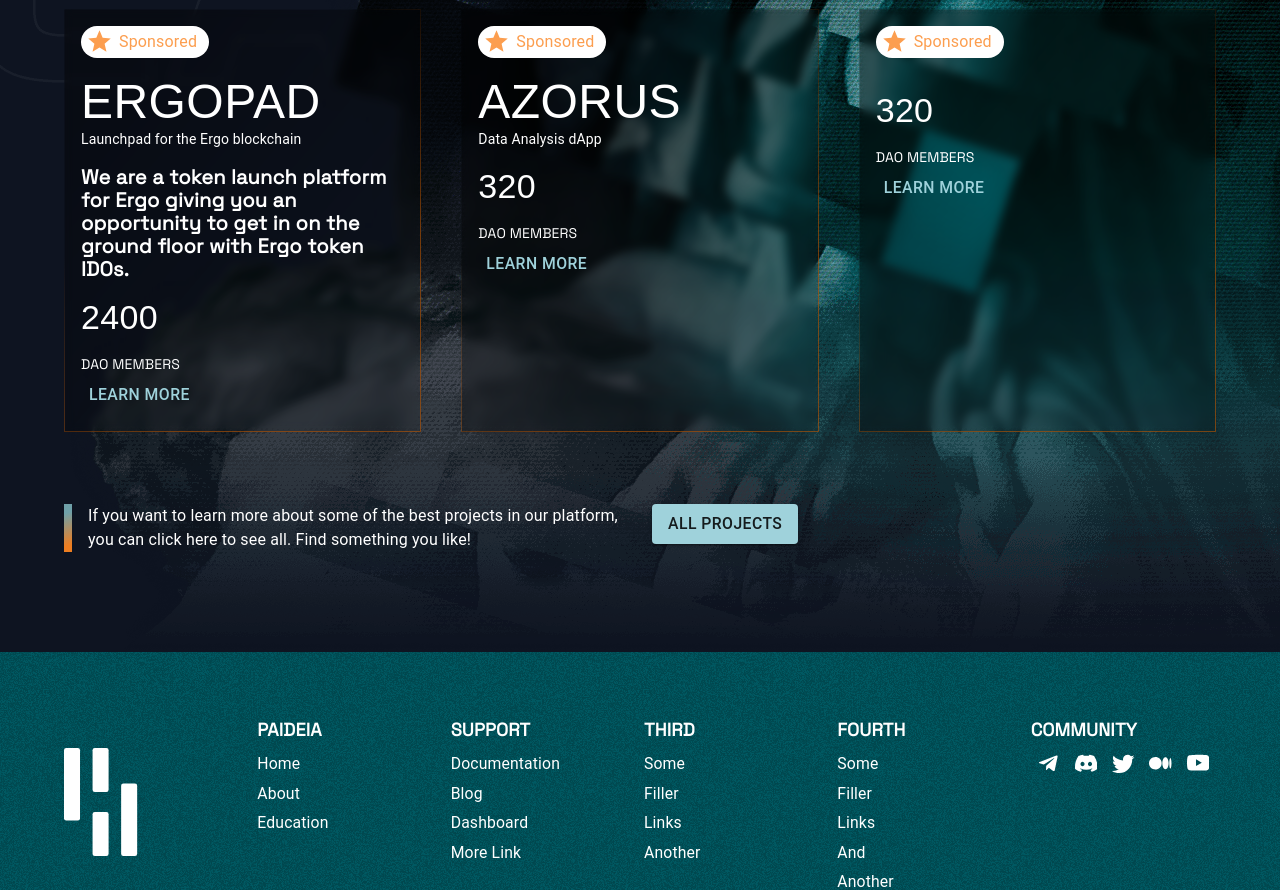
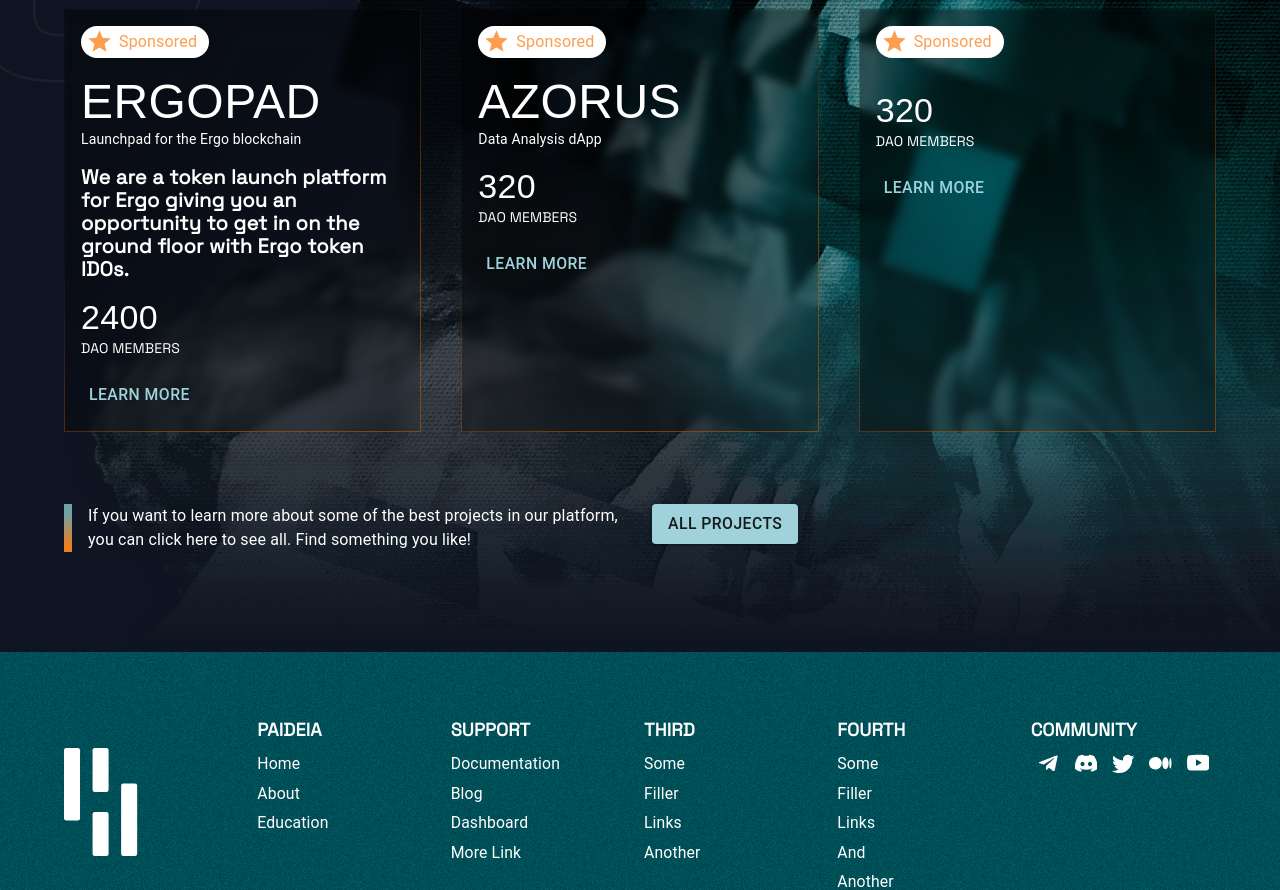
Before and after one commit to paideiadao/paideia-frontend, a Next.js app: page / in a window 1280 px wide. Shown: the part 7140-8030 px from the top of the page. Built offline with nearby package versions, Linux system fonts and the light colour scheme; a web font is replaced by a local one.

Commit message:
update featured spacing

```diff
--- a/components/landing/Featured.tsx
+++ b/components/landing/Featured.tsx
@@ -240,14 +240,15 @@ export default function Featured() {
                   <Typography sx={{ ...secondaryTitleStyle, lineHeight: '23px', textTransform: 'none', mb: '16px' }}>
                     {dao.body}
                   </Typography>
-                  <Typography sx={{...sponsoredSecondary, mb: '16px'}}>
+                  <Typography sx={{...sponsoredSecondary}}>
                     {dao.members}
                   </Typography>
                   <Typography
                     sx={{
                       fontSize: '14px',
                       fontFamily: '"Space Grotesk", sans-serif',
-                      textTransform: 'uppercase'
+                      textTransform: 'uppercase',
+                      mb: '16px'
                     }}
                   >
                     DAO Members
```
